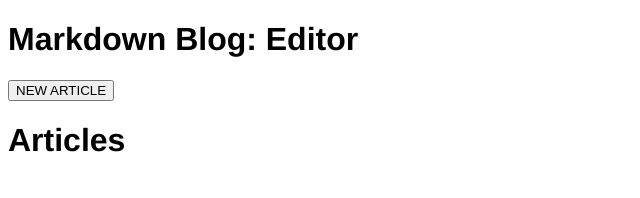
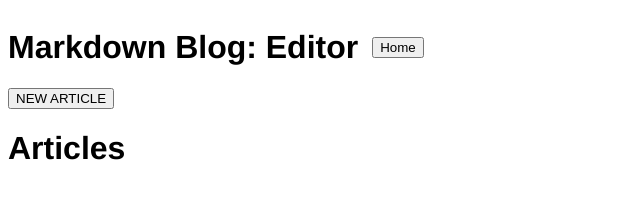
Before and after one commit to CunningDJ/markdown-blog-vanilla, a website: page frontend/public/editor.html in a window 1280 px wide. Shown: the whole page, without its empty margins (0-640 px from the left). Drawn offline with nearby package versions, Linux system fonts and the light colour scheme; no server answers.

Commit message:
Added nav bar styling

```diff
--- a/frontend/public/app.css
+++ b/frontend/public/app.css
@@ -2,6 +2,18 @@
 h1, h2, h3, h4, h5, h6, p, label, li {
     font-family: Helvetica, Arial, sans-serif;
     color: black;
+}
+
+.nav-bar button a {
+    text-decoration: none;
+    color: inherit;
+    cursor: pointer;
+}
+
+.nav-bar > * {
+    display: inline-block;
+    margin-right: 10px;
+    vertical-align: middle;
 }
 
 /** Form */
--- a/frontend/public/editor.html
+++ b/frontend/public/editor.html
@@ -8,7 +8,10 @@
 </head>
 <body>
     <div id="editor">
-        <h1>Markdown Blog: Editor</h1>
+        <div class="nav-bar">
+            <h1>Markdown Blog: Editor</h1>
+            <button><a href="/">Home</a></button>
+        </div>
 
         <button id="editor-new-article-button">NEW ARTICLE</button>
 
```
Also changed, not shown: frontend/public/index.html (+5 -1 lines).
